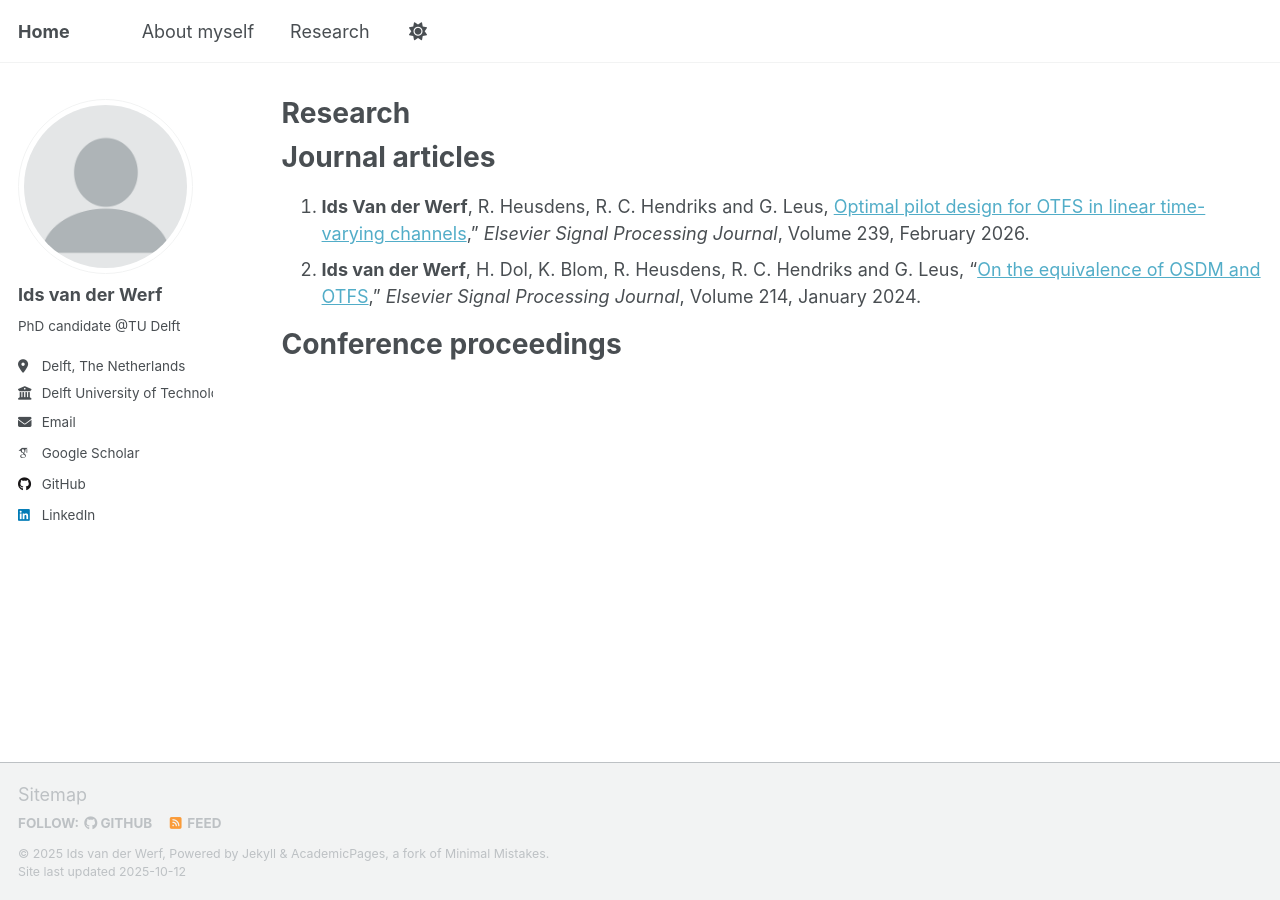
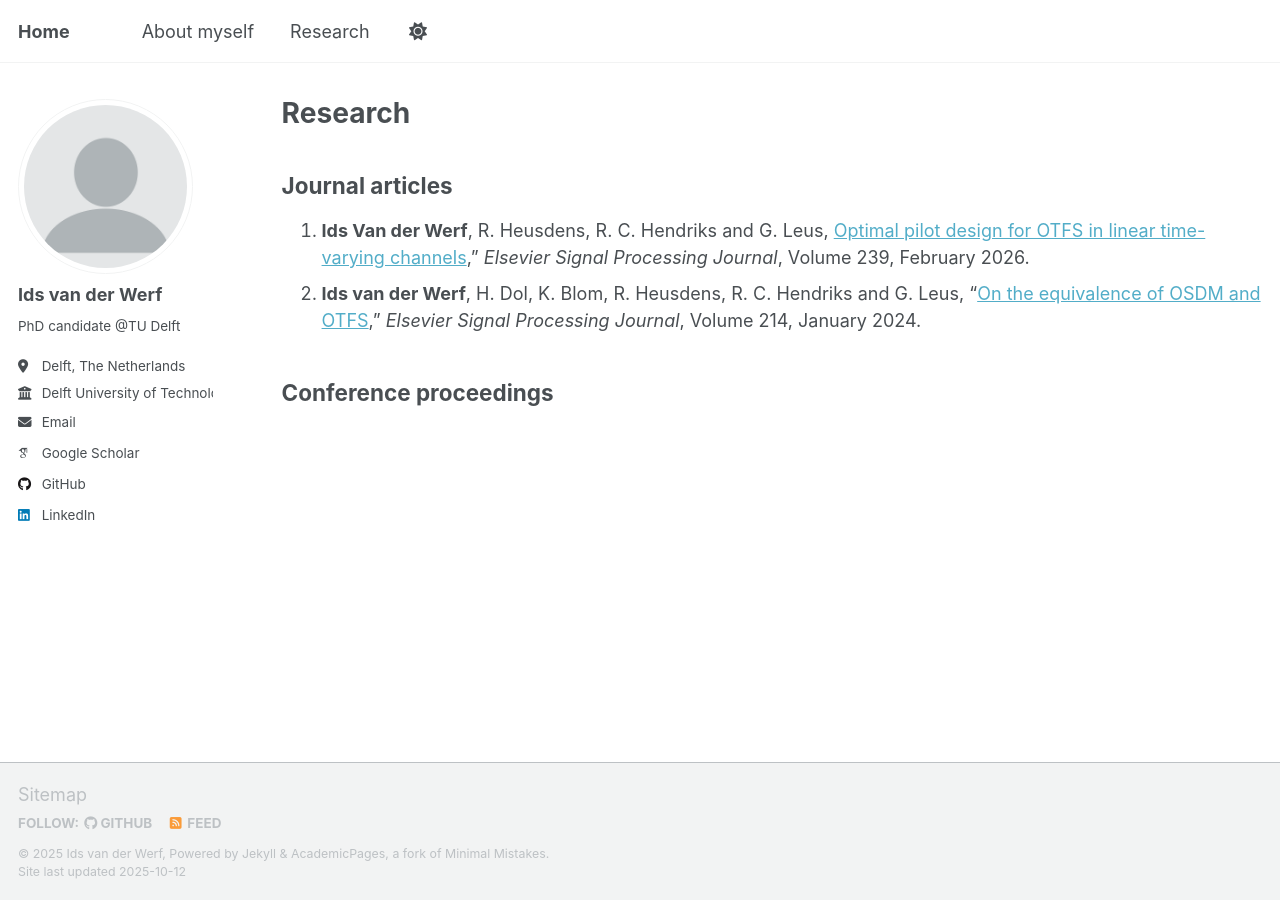
Before and after one commit to idsvanderwerf/idsvanderwerf.github.io, a Jekyll site: the page built from _pages/research.md, in a window 1280 px wide. Built offline with Jekyll 4.4.1, drawn with Linux system fonts in a browser that asks for light colours; some web fonts are replaced; a script that is not in the unit is left out.

```diff
--- a/_pages/research_output.md
+++ b/_pages/research.md
@@ -9,9 +9,9 @@ redirect_from:
 
 {% include base_path %}
 
-# Journal articles
+## Journal articles
 1. **Ids Van der Werf**, R. Heusdens, R. C. Hendriks and G. Leus, [Optimal pilot design for OTFS in linear time-varying channels](https://www.sciencedirect.com/science/article/pii/S0165168425003378)," *Elsevier Signal Processing Journal*, Volume 239, February 2026.
 2. **Ids van der Werf**, H. Dol, K. Blom, R. Heusdens, R. C. Hendriks and G. Leus, "[On the equivalence of OSDM and OTFS](https://www.sciencedirect.com/science/article/pii/S0165168423003286)," *Elsevier Signal Processing Journal*, Volume 214, January 2024.
 
 
-# Conference proceedings
+## Conference proceedings
```
